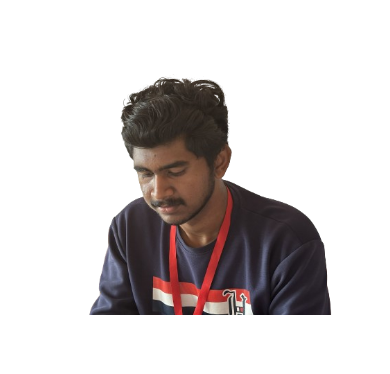
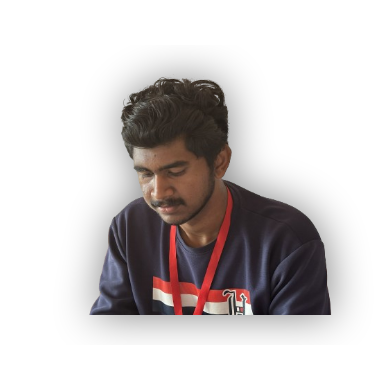
Before and after one commit to Harishankarc/HarishankarPortifolio, a plain HTML site: page index.html in a window 390 px wide. Shown: the part 132-506 px from the top of the page. Drawn offline with nearby package versions, Linux system fonts and the light colour scheme.

Commit message:
changed the profilePic shadow

```diff
--- a/media.css
+++ b/media.css
@@ -11,6 +11,9 @@
 
 
 @media screen and (max-width: 1200px){
+    .profilePic{
+        filter: drop-shadow(1px 0.5px 20px grey);
+    }
     #desktop-nav{
         display: none;
     }
--- a/style.css
+++ b/style.css
@@ -137,7 +137,9 @@ section{
     gap: 5rem;
     height: 80vh;
 }
-
+.profilePic{
+    filter: drop-shadow(1px 1px 20px grey);
+}
 .section__pic-continer{
     gap: 5rem;
     display: flex;
```
